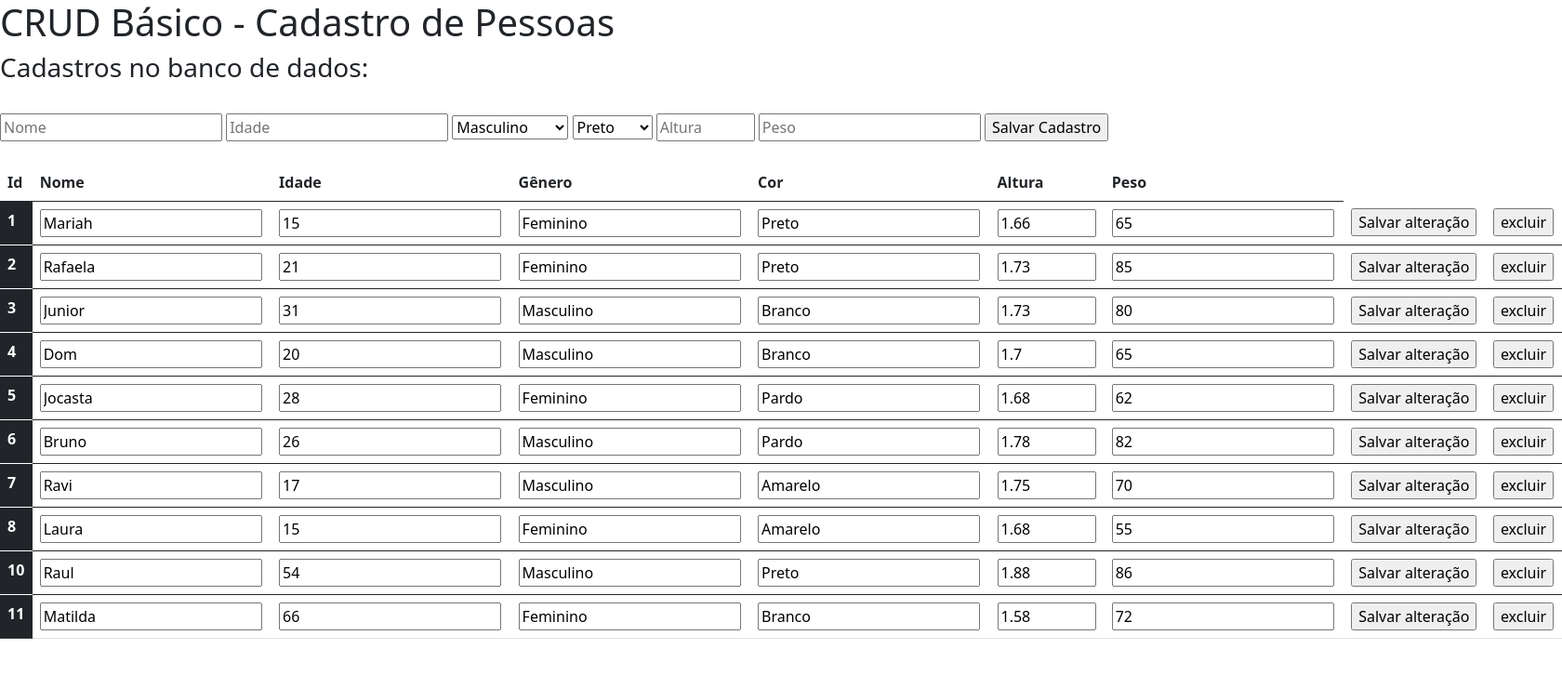
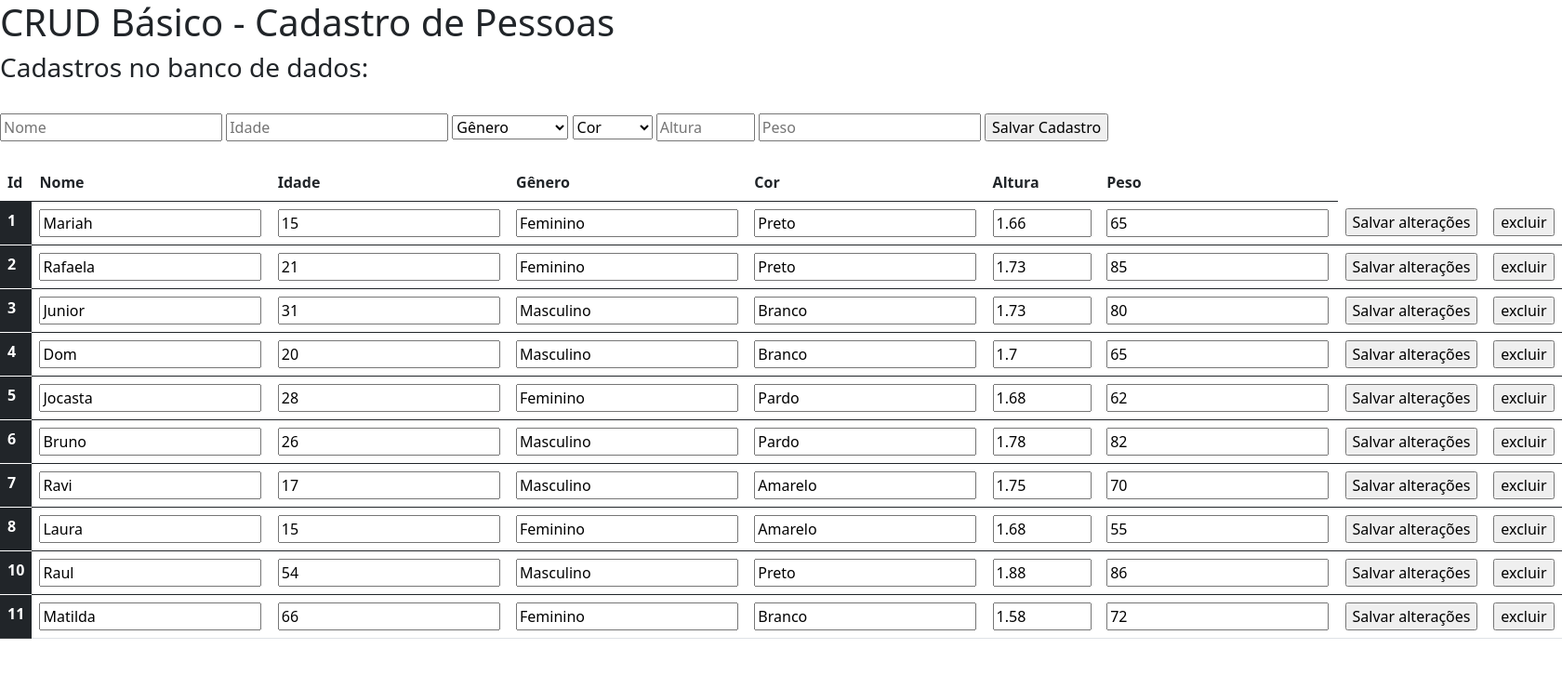
Before and after one commit to idlopesjr/CRUD.PHP, a PHP site: page / in a window 1680 px wide. Shown: the top 726 px of the page at 93% size. Run offline with PHP 8.4, Linux system fonts and the light colour scheme; data comes from the database, SQL or seed files in the repository.

Commit message:
Atualização do Index

```diff
--- a/index.php
+++ b/index.php
@@ -17,12 +17,14 @@
                     <td><input type="text" name="nomepessoas" placeholder="Nome"></td>
                     <td><input type="number" name="idadepessoas" placeholder="Idade"></td>
                     <td><select id="generopessoas" name="generopessoas">
+                        <option value="genero" disabled selected >Gênero</option>
                         <option value="Masculino">Masculino</option>
                         <option value="Feminino">Feminino</option>
                         <option value="Outros">Outros</option>
                         <option value="NaoInformar">Não Informar</option>
                     </select><td>
                     <td><select id="corpessoas" name="corpessoas">
+                        <option value="cor" disabled selected>Cor</option>
                         <option value="Preto">Preto</option>
                         <option value="Branco">Branco</option>
                         <option value="Pardo">Pardo</option>
@@ -82,7 +84,7 @@
                     <td><input type="number" name="pesopessoas" value="<?php echo $pesopessoas ?>"></td>
                     <td class="">
                         <input type="hidden" name="idpessoas" value="<?php echo $idpessoas ?>">
-                        <input type="submit" value="Salvar alteração">
+                        <input type="submit" value="Salvar alterações">
                     </td>
                 </form>
                     <td>
```
